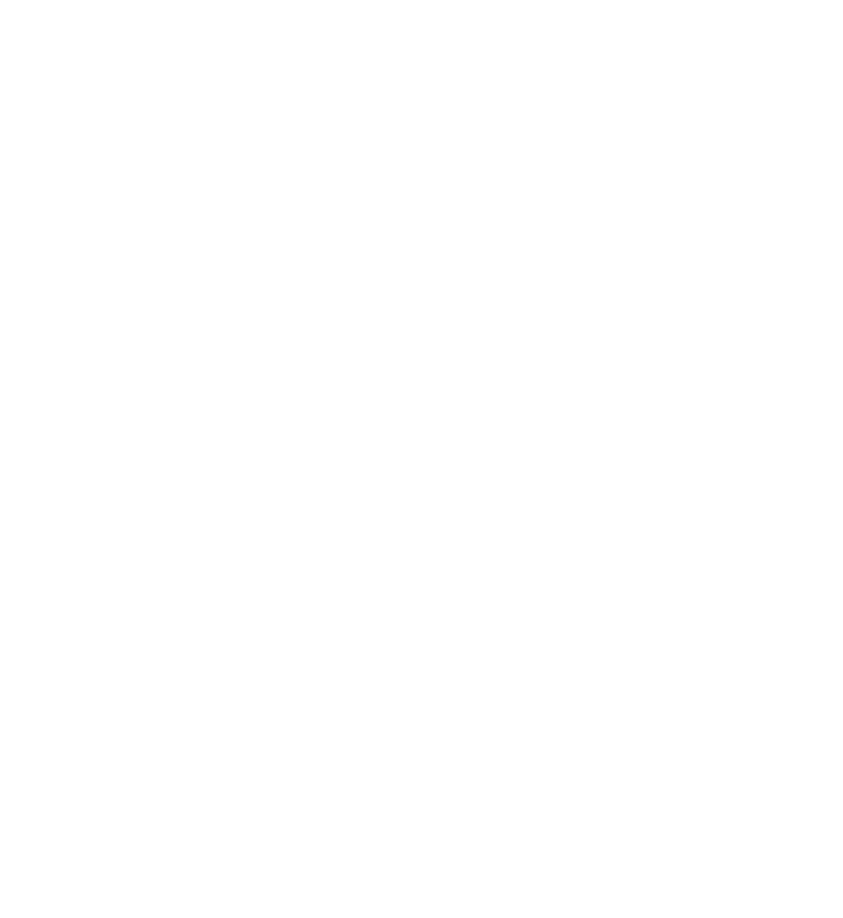
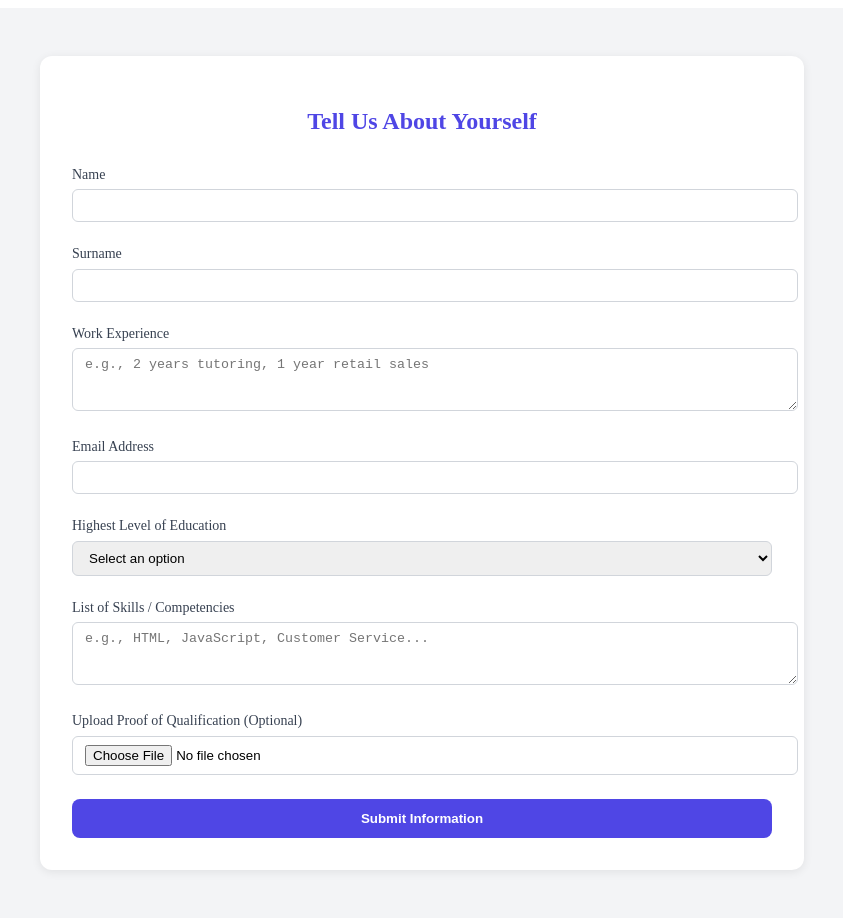
Before and after one commit to Tsh-l0/UpSkill_PortfolioProject, a React (Vite) app in the folder testing_file/project/: page /onboarding in a window 1280 px wide. Before the commit this address had no page. Shown: the top 918 px of the page, without its empty margins (218-1061 px from the left). Before the commit the page ends 800 px from the top, so only its background shows below. Built offline with nearby package versions, Linux system fonts and the light colour scheme; the HTML template or start-up script is replaced by a standard one.

Commit message:
Creating an Onboarding page to collect user info

```diff
--- a/testing_file/project/src/App.jsx
+++ b/testing_file/project/src/App.jsx
@@ -2,6 +2,7 @@
 import { BrowserRouter as Router, Routes, Route } from 'react-router-dom';
 import Home from './pages/Home';
 import Signup from './pages/Signup';
+import Onboarding from './pages/Onboarding';
 
 function App() {
 	return (
@@ -9,6 +10,7 @@
 			<Routes>
 				<Route path="/" element={<Home />} />
 				<Route path="/signup" element={<Signup />} />
+				<Route path="/onboarding" element={<Onboarding />} />
 			</Routes>
 		</Router>
 	);
--- /dev/null
+++ b/testing_file/project/src/pages/Onboarding.jsx
@@ -0,0 +1,77 @@
+import React from 'react';
+import '../styles/shared.css';
+import '../styles/onboarding.css';
+
+const Onboarding = () => {
+	return (
+		<div className="onboarding-wrapper">
+			<div className="onboarding-form">
+				<h2>Tell Us About Yourself</h2>
+				<form>
+
+					{/* Name */}
+					<div className="form-group">
+						<label htmlFor="name">Name</label>
+						<input id="name" type="text" required />
+					</div>
+
+					{/* Surname */}
+					<div className="form-group">
+						<label htmlFor="surname">Surname</label>
+						<input id="surname" type="text" required />
+					</div>
+
+					{/* Work Experience */}
+					<div className="form-group">
+						<label htmlFor="experience">Work Experience</label>
+						<textarea
+							id="experience"
+							rows="3"
+							placeholder="e.g., 2 years tutoring, 1 year retail sales"
+						></textarea>
+					</div>
+
+					{/* Email */}
+					<div className="form-group">
+						<label htmlFor="email">Email Address</label>
+						<input id="email" type="email" required />
+					</div>
+
+					{/* Education Level */}
+					<div className="form-group">
+						<label htmlFor="education">Highest Level of Education</label>
+						<select id="education">
+							<option value="">Select an option</option>
+							<option value="high-school">High School</option>
+							<option value="diploma">Diploma / Certificate</option>
+							<option value="degree">Bachelor’s Degree</option>
+							<option value="postgrad">Postgraduate Degree</option>
+						</select>
+					</div>
+
+					{/* Skills */}
+					<div className="form-group">
+						<label htmlFor="skills">List of Skills / Competencies</label>
+						<textarea
+							id="skills"
+							rows="3"
+							placeholder="e.g., HTML, JavaScript, Customer Service..."
+						></textarea>
+					</div>
+
+					{/* Upload Document */}
+					<div className="form-group">
+						<label htmlFor="docUpload">Upload Proof of Qualification (Optional)</label>
+						<input id="docUpload" type="file" />
+					</div>
+
+					<button type="submit" className="form-submit">
+						Submit Information
+					</button>
+				</form>
+			</div>
+		</div>
+	);
+};
+
+export default Onboarding;
--- /dev/null
+++ b/testing_file/project/src/styles/onboarding.css
@@ -0,0 +1,71 @@
+.onboarding-wrapper {
+	min-height: 100vh;
+	background: #f3f4f6;
+	display: flex;
+	justify-content: center;
+	align-items: center;
+	padding: 3rem 1rem;
+}
+
+.onboarding-form {
+	background: white;
+	padding: 2rem;
+	border-radius: 0.75rem;
+	box-shadow: 0 2px 10px rgba(0, 0, 0, 0.08);
+	width: 100%;
+	max-width: 700px;
+}
+
+.onboarding-form h2 {
+	font-size: 1.5rem;
+	font-weight: bold;
+	color: #4f46e5;
+	margin-bottom: 2rem;
+	text-align: center;
+}
+
+.form-group {
+	margin-bottom: 1.5rem;
+}
+
+.form-group label {
+	display: block;
+	font-size: 0.875rem;
+	font-weight: 500;
+	margin-bottom: 0.4rem;
+	color: #374151;
+}
+
+.form-group input,
+.form-group select,
+.form-group textarea {
+	width: 100%;
+	padding: 0.5rem 0.75rem;
+	border-radius: 0.375rem;
+	border: 1px solid #d1d5db;
+	outline: none;
+}
+
+.form-group input:focus,
+.form-group select:focus,
+.form-group textarea:focus {
+	border-color: #6366f1;
+	box-shadow: 0 0 0 3px rgba(99, 102, 241, 0.2);
+}
+
+.form-submit {
+	width: 100%;
+	background: #4f46e5;
+	color: white;
+	font-weight: 600;
+	padding: 0.75rem 1.25rem;
+	border: none;
+	border: none;
+	border-radius: 0.5rem;
+	cursor: pointer;
+	transition: background 0.2s ease;
+}
+
+.form-submit:hover {
+	background: #4338ca;
+}
```
Also changed, not shown: 5 other files (tests, documents, lock files or other folders).
